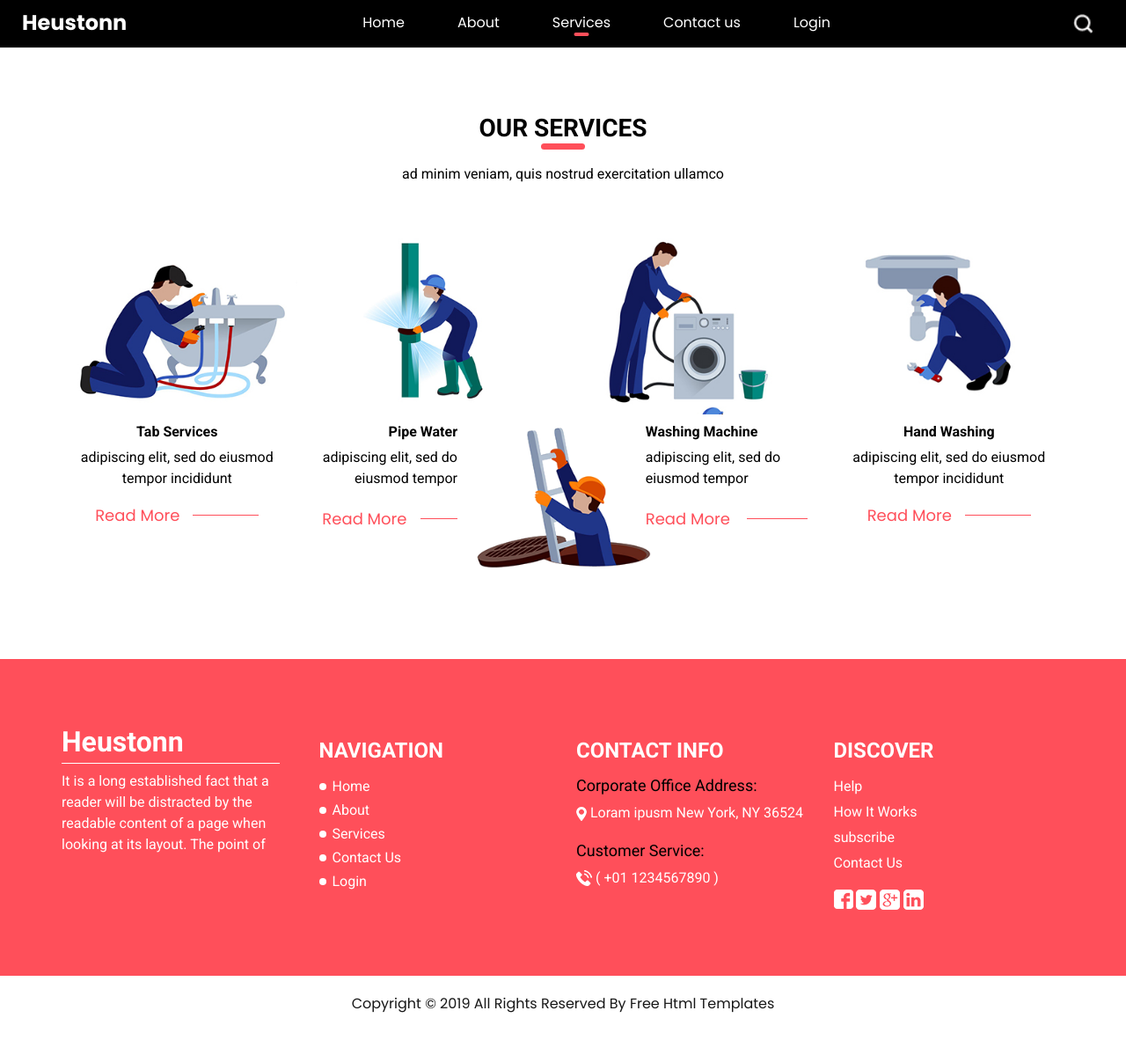
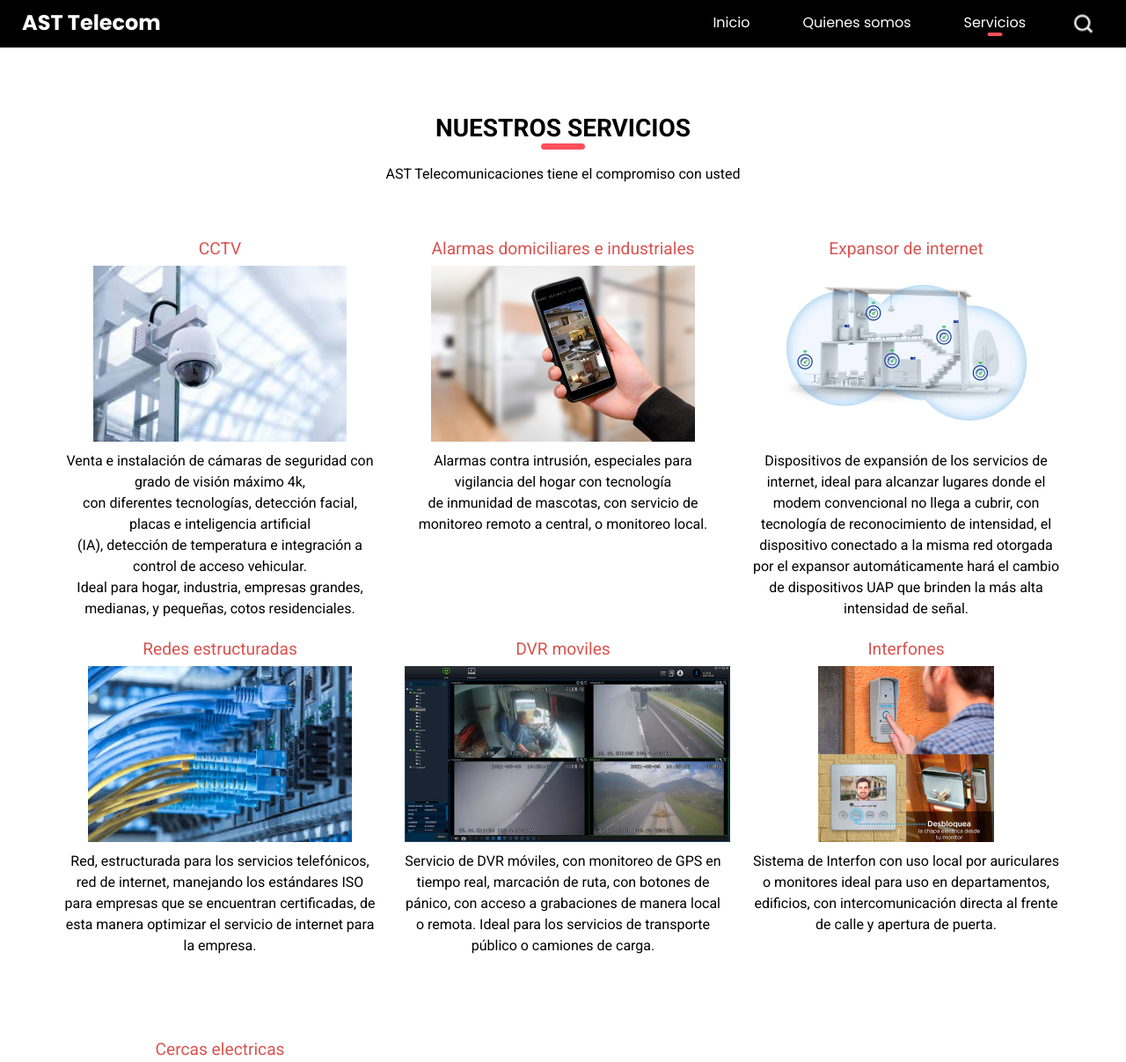
Before and after one commit to JesusSnake9/Ast, a plain HTML site: page Ast/service.html in a window 1280 px wide. Shown: the part 2-1209 px from the top of the page at 88% size. Before the commit the page ends 1175 px from the top, so only its background shows below. Drawn offline with nearby package versions, Linux system fonts and the light colour scheme.

Commit message:
archivos modificados y terminados de about.html y service.html junto con imagenes nuevas que se ocuparon dentro del proyecto
Signed-off-by: Manuel Hernández Osorio <osorioevid157@gmail.com>

```diff
--- a/Ast/css/style.scss
+++ b/Ast/css/style.scss
@@ -407,7 +407,7 @@ a:focus {
     left: 50%;
     transform: translateX(-50%);
     background-size: cover;
-    background-image: url(../images/worker.png);
+    background-image: url();
   }
 }
 
--- a/Ast/service.html
+++ b/Ast/service.html
@@ -12,7 +12,7 @@
   <meta name="description" content="" />
   <meta name="author" content="" />
 
-  <title>Heustonn</title>
+  <title>AST Telecom</title>
 
   <!-- slider stylesheet -->
   <link rel="stylesheet" type="text/css"
@@ -34,11 +34,9 @@
     <!-- header section strats -->
     <header class="header_section">
       <div class="container-fluid">
-        <nav class="navbar navbar-expand-lg custom_nav-container ">
+        <nav class="navbar navbar-expand-lg custom_nav-container">
           <a class="navbar-brand" href="index.html">
-            <span>
-              Heustonn
-            </span>
+            <span>AST Telecom</span>
           </a>
           <button class="navbar-toggler ml-auto" type="button" data-toggle="collapse"
             data-target="#navbarSupportedContent" aria-controls="navbarSupportedContent" aria-expanded="false"
@@ -47,32 +45,25 @@
           </button>
 
           <div class="collapse navbar-collapse" id="navbarSupportedContent">
-            <div class="d-flex mx-auto flex-column flex-lg-row align-items-center">
-              <ul class="navbar-nav  ">
-                <li class="nav-item ">
-                  <a class="nav-link" href="index.html">Home <span class="sr-only">(current)</span></a>
+            <ul class="navbar-nav ml-auto">
+              <li class="nav-item">
+                <a class="nav-link" href="index.html">Inicio <span class="sr-only">(current)</span></a>
               </li>
               <li class="nav-item">
-                  <a class="nav-link" href="about.html"> About </a>
+                <a class="nav-link" href="about.html">Quienes somos</a>
               </li>
               <li class="nav-item active">
-                  <a class="nav-link" href="service.html"> Services </a>
-                </li>
-                <li class="nav-item">
-                  <a class="nav-link" href="contact.html">Contact us</a>
-                </li>
-                <li class="nav-item">
-                  <a class="nav-link" href="#">Login</a>
+                <a class="nav-link" href="service.html">Servicios</a>
               </li>
             </ul>
           </div>
-          </div>
           <form class="form-inline my-2 my-lg-0 ml-0 ml-lg-4 mb-3 mb-lg-0">
-            <button class="btn  my-2 my-sm-0 nav_search-btn" type="submit"></button>
+            <button class="btn my-2 my-sm-0 nav_search-btn" type="submit"></button>
           </form>
         </nav>
       </div>
     </header>
+
     <!-- end header section -->
   </div>
 
@@ -81,231 +72,212 @@
   <section class="service_section layout_padding">
     <div class="container">
       <div class="custom_heading-container">
-        <h3 class=" ">
-          OUR SERVICES
-        </h3>
+        <h3>Nuestros Servicios</h3>
       </div>
-      <p class="">
-        ad minim veniam, quis nostrud exercitation ullamco
-      </p>
-      <div class="service_container ">
+      <p>AST Telecomunicaciones tiene el compromiso con usted</p>
+      <div class="service_container">
         <div class="row">
-          <div class="col-md-3">
+
+          <div class="col-md-4">
             <div class="box b-1">
+              <h6 style="font-size: 1.2em; color: #d9534f;">CCTV</h6>
               <div class="img-box">
-                <img src="images/s-1.jpg" alt="">
+                <img src="images/cctv.jpeg" alt="CCTV">
               </div>
               <div class="detail-box">
-                <h6>
-                  Tab Services
-                </h6>
-                <p>
-                  adipiscing elit, sed do eiusmod tempor incididunt
-                </p>
-                <div class="btn-box">
-                  <a href="">
-                    Read More
-                  </a>
-                  <hr>
+                <p>Venta e instalación de cámaras de seguridad con grado de visión máximo 4k,<br>
+                   con diferentes tecnologías, detección facial, placas e inteligencia artificial<br>
+                   (IA), detección de temperatura e integración a control de acceso vehicular.<br>
+                   Ideal para hogar, industria, empresas grandes, medianas, y pequeñas, cotos residenciales.</p>
               </div>
             </div>
+            <br>
+            <br>
+            <br>
+            <br>
+          </div>
+
+          <div class="col-md-4">
+            <div class="box b-1">
+              <h6 style="font-size: 1.2em; color: #d9534f;">Alarmas domiciliares e industriales</h6>
+              <div class="img-box">
+                <img src="images/alarmas.jpg" alt="CCTV">
+              </div>
+              <div class="detail-box">
+                <p>Alarmas contra intrusión, especiales para vigilancia del hogar con tecnología<br>
+                   de inmunidad de mascotas, con servicio de monitoreo remoto a central, o monitoreo local.</p>
               </div>
             </div>
-          <div class="col-md-3">
-            <div class="box b-2">
+            <br>
+            <br>
+            <br>
+            <br>
+          </div>
+
+
+          <div class="col-md-4">
+            <div class="box b-1">
+              <h6 style="font-size: 1.2em; color: #d9534f;">Expansor de internet</h6>
               <div class="img-box">
-                <img src="images/s-2.jpg" alt="">
+                <img src="images/expansor.jpg" alt="CCTV">
               </div>
               <div class="detail-box">
-                <h6>
-                  Pipe Water
-                </h6>
-                <p>
-                  adipiscing elit, sed do eiusmod tempor incididunt
-                </p>
-                <div class="btn-box">
-                  <a href="">
-                    Read More
-                  </a>
-                  <hr>
+                <p>Dispositivos de expansión de los servicios de internet, ideal para alcanzar
+                  lugares donde el modem convencional no llega a cubrir, con tecnología de
+                  reconocimiento de intensidad, el dispositivo conectado a la misma red otorgada
+                  por el expansor automáticamente hará el cambio de dispositivos UAP que brinden
+                  la más alta intensidad de señal.</p>
               </div>
             </div>
+            <br>
+            <br>
+            <br>
+            <br>
+          </div>
+
+          <div class="col-md-4">
+            <div class="box b-4">
+              <h6 style="font-size: 1.2em; color: #d9534f;">Redes estructuradas</h6>
+              <div class="img-box">
+                <img src="images/red.jpeg" alt="Redes estructuradas">
+              </div>
+              <div class="detail-box">
+                <p>Red, estructurada para los servicios telefónicos, red de internet, manejando
+                  los estándares ISO para empresas que se encuentran certificadas, de esta manera
+                  optimizar el servicio de internet para la empresa.</p>
               </div>
             </div>
-          <div class="col-md-3">
-            <div class="box b-3">
+            <br>
+            <br>
+            <br>
+            <br>
+          </div>
+
+          <div class="col-md-4">
+            <div class="box b-5">
+              <h6 style="font-size: 1.2em; color: #d9534f;">DVR moviles</h6>
               <div class="img-box">
-                <img src="images/s-3.jpg" alt="">
+                <img src="images/dvr.jpg" alt="DVR moviles">
               </div>
               <div class="detail-box">
-                <h6>
-                  Washing Machine
-                </h6>
-                <p>
-                  adipiscing elit, sed do eiusmod tempor incididunt
-                </p>
-                <div class="btn-box">
-                  <a href="">
-                    Read More
-                  </a>
-                  <hr>
+                <p>Servicio de DVR móviles, con monitoreo de GPS en tiempo real, marcación de ruta,
+                  con botones de pánico, con acceso a grabaciones de manera local o remota. Ideal
+                  para los servicios de transporte público o camiones de carga.</p>
               </div>
             </div>
+            <br>
+            <br>
+            <br>
+            <br>
+          </div>
+
+          <div class="col-md-4">
+            <div class="box b-6">
+              <h6 style="font-size: 1.2em; color: #d9534f;">Interfones</h6>
+              <div class="img-box">
+                <img src="images/interfon.jpg" alt="Interfones">
+              </div>
+              <div class="detail-box">
+                <p>Sistema de Interfon con uso local por auriculares o monitores ideal para
+                  uso en departamentos, edificios, con intercomunicación directa al frente de calle
+                  y apertura de puerta.</p>
               </div>
             </div>
-          <div class="col-md-3">
-            <div class="box b-4">
+            <br>
+            <br>
+            <br>
+            <br>
+          </div>
+
+          <div class="col-md-4">
+            <div class="box b-7">
+              <h6 style="font-size: 1.2em; color: #d9534f;">Cercas electricas</h6>
               <div class="img-box">
-                <img src="images/s-4.jpg" alt="">
+                <img src="images/electrica.jpeg" alt="Cercas electricas">
               </div>
               <div class="detail-box">
-                <h6>
-                  Hand Washing
-                </h6>
-                <p>
-                  adipiscing elit, sed do eiusmod tempor incididunt
-                </p>
-                <div class="btn-box">
-                  <a href="">
-                    Read More
-                  </a>
-                  <hr>
+                <p>Cercas electrificadas perimetrales, con protección de líneas y aterriza miento,
+                  con control por APP móvil, controles, o switch local. Es un sistema anti intruso
+                  a lo cual nos permite hacer la integración a las alarmas de intrusión.</p>
               </div>
             </div>
+            <br>
+            <br>
+            <br>
+            <br>
           </div>
-          </div>
+
         </div>
       </div>
     </div>
   </section>
 
+
   <!-- end service section -->
 
-  <!-- info section -->
+  <!-- Info Section -->
   <section class="info_section layout_padding">
     <div class="container">
       <div class="row">
         <div class="col-md-3">
           <div class="info-logo">
-            <h2>
-              Heustonn
-            </h2>
-            <p>
-              It is a long established fact that a reader will be distracted by the readable content of a page when
-              looking at its layout. The point of
+            <h2>AST Telecom</h2>
+            <p style="text-align: justify;">
+              AST Telecomunicaciones se destaca en el mercado de las telecomunicaciones
+              por ofrecer soluciones innovadoras y confiables que mejoran la conectividad
+              y optimizan la comunicación en todo el mundo.
             </p>
           </div>
         </div>
         <div class="col-md-3">
           <div class="info-nav">
-            <h4>
-              Navigation
-            </h4>
+            <h4>Navegación</h4>
             <ul>
-              <li>
-                <a href="index.html">
-                  Home
-                </a>
-              </li>
-              <li>
-                <a href="about.html">
-                  About
-                </a>
-              </li>
-              <li>
-                <a href="service.html">
-                  Services
-                </a>
-              </li>
-              <li>
-                <a href="contact.html">
-                  Contact Us
-                </a>
-              </li>
-              <li>
-                <a href="#">
-                  Login
-                </a>
-              </li>
+              <li><a href="index.html">Inicio</a></li>
+              <li><a href="about.html">Quiénes somos</a></li>
+              <li><a href="service.html">Servicios</a></li>
             </ul>
           </div>
         </div>
         <div class="col-md-3">
           <div class="info-contact">
-            <h4>
-              Contact Info
-            </h4>
-            <div class="location">
-              <h6>
-                Corporate Office Address:
-              </h6>
+            <h4>Información de contacto</h4>
+
+            <div class="call">
+              <h6>Servicio al cliente:</h6>
               <a href="">
-                <img src="images/location.png" alt="">
-                <span>
-                  Loram ipusm New York, NY 36524
-                </span>
-              </a>
-            </div>
-            <div class="call">
-              <h6>
-                Customer Service:
-              </h6>
+                <img src="images/telephone.png" alt="Teléfono">
+                <span>+52 331 876 9607</span>
+              </a><br>
               <a href="">
-                <img src="images/telephone.png" alt="">
-                <span>
-                  ( +01 1234567890 )
-                </span>
+                <img src="images/telephone.png" alt="Teléfono">
+                <span>+52 332 483 2369</span>
               </a>
             </div>
           </div>
         </div>
         <div class="col-md-3">
           <div class="discover">
-            <h4>
-              Discover
-            </h4>
-            <ul>
-              <li>
+            <h4>ubicanos</h4>
+
+            <div class="info-contact">
+              <div class="location">
+                <h6>Dirección de la empresa:</h6>
                 <a href="">
-                  Help
-                </a>
-              </li>
-              <li>
-                <a href="">
-                  How It Works
-
-                </a>
-              </li>
-              <li>
-                <a href="">
-                  subscribe
-                </a>
-              </li>
-              <li>
-                <a href="contact.html">
-                  Contact Us
-                </a>
-              </li>
-            </ul>
-            <div class="social-box">
-              <a href="">
-                <img src="images/facebook.png" alt="">
-              </a>
-              <a href="">
-                <img src="images/twitter.png" alt="">
-              </a>
-              <a href="">
-                <img src="images/google-plus.png" alt="">
-              </a>
-              <a href="">
-                <img src="images/linkedin.png" alt="">
+                  <img src="images/location.png" alt="Ubicación">
+                  <span>No. 354 37, Miravalle, 44970 Guadalajara, Jal.</span>
                 </a>
               </div>
+            </div>
+            <br>
+            <iframe src="https://www.google.com/maps/embed?pb=!1m18!1m12!1m3!1d71028.02533648169!2d-103.43704034171002!3d20.67158286920213!2m3!1f0!2f0!3f0!3m2!1i1024!2i768!4f13.1!3m3!1m2!1s0x8428aebb30f98563%3A0xf024a0ddb5177791!2sNo.%20%23%20354%2C%20Av.%20Piotr%20Ilich%20Tchaikovski%20354%2C%20Residencial%20del%20Parque%2C%2045018%20Zapopan%2C%20Jal.!5e0!3m2!1ses-419!2smx!4v1723594706442!5m2!1ses-419!2smx"
+            width="280" height="180" style="border:0;" allowfullscreen="" loading="lazy" referrerpolicy="no-referrer-when-downgrade"></iframe>
           </div>
         </div>
       </div>
     </div>
   </section>
+  <!-- End Info Section -->
 
 
 
```
Also changed, not shown: Ast/about.html (+139 -170 lines), Ast/css/style.css, Ast/images/alarmas.jpg (added), Ast/images/cctv.jpeg (added), Ast/images/dvr.jpg (added), Ast/images/electrica.jpeg (added), Ast/images/expansor.jpg (added), Ast/images/interfon.jpg (added), Ast/images/mision.png (added), Ast/images/red.jpeg (added), Ast/images/valores.png (added), Ast/images/vision.png (added). Lines whose indentation alone changed are shown as unchanged.
